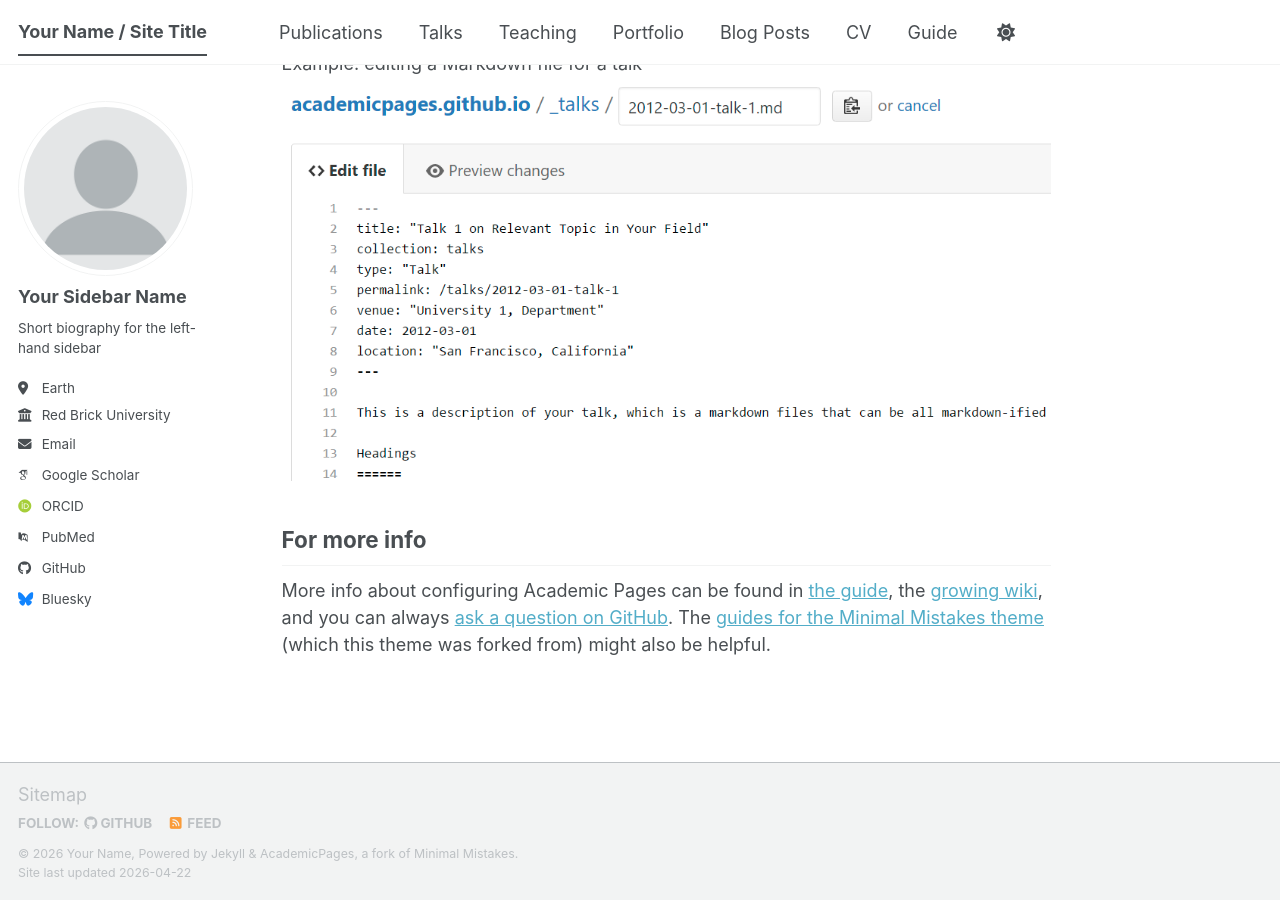
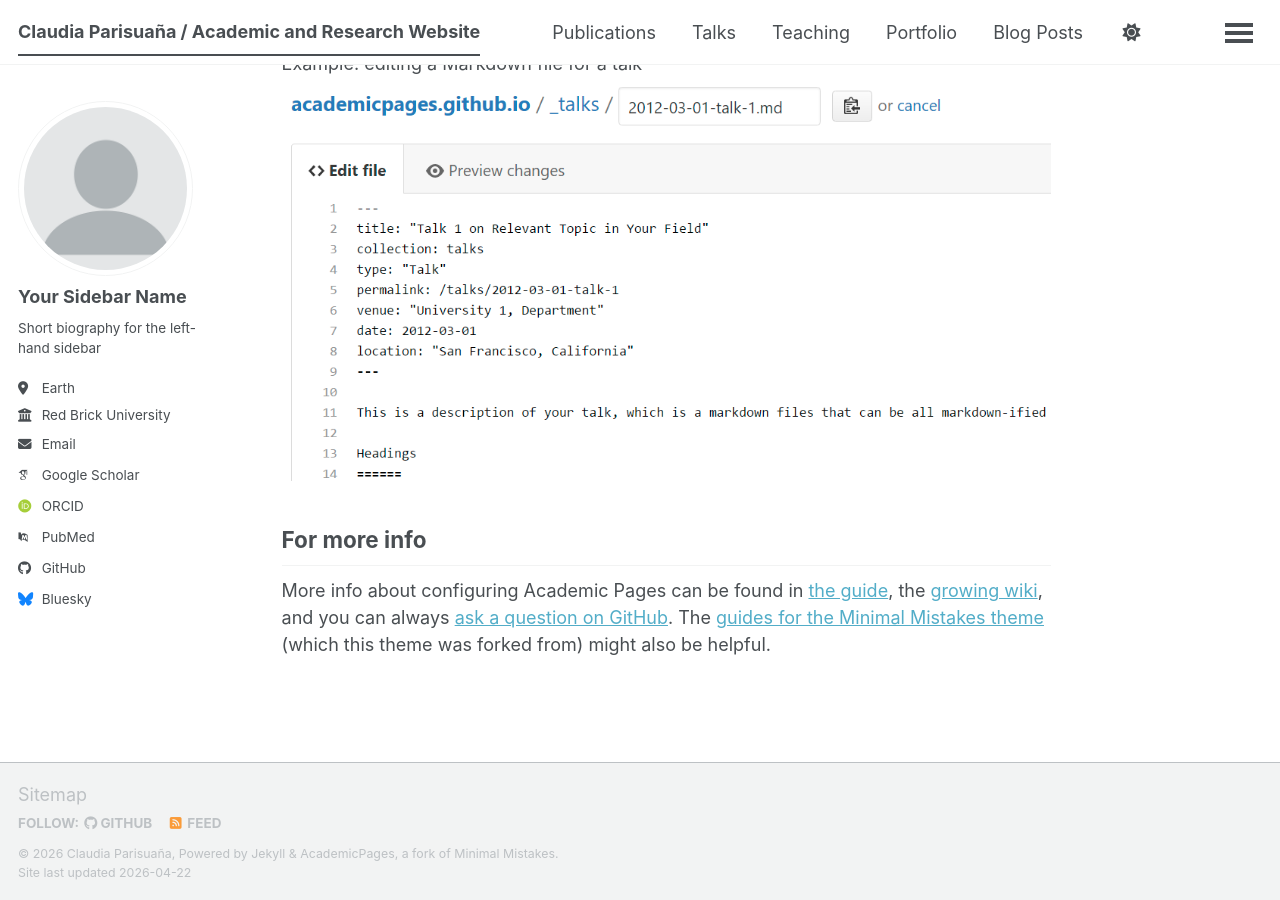
Before and after one commit to cparisuana/claudiaparisuana, a Jekyll site: the page built from _pages/about.md, in a window 1280 px wide and 900 px high, scrolled down 2720 px. Built offline with Jekyll 4.4.1, drawn with Linux system fonts in a browser that asks for light colours; some web fonts are replaced; a script bundle is joined from its source files by our own code; library files that are not in the unit come from our copies.

Commit message:
Update site configuration with personal details

```diff
--- a/_config.yml
+++ b/_config.yml
@@ -9,14 +9,14 @@
 # Basic Site Settings
 locale                   : "en-US"
 site_theme               : "default" # The available themes options are "default", "air", "sunrise", "mint", "dirt" and "contrast"
-title                    : "Your Name / Site Title"
+title                    : "Claudia Parisuaña / Academic and Research Website"
 title_separator          : "-"
-name                     : &name "Your Name"
-description              : &description "Your Name's academic portfolio"   # Update this with a general description of your site, this is the default if not overridden by a page
-url                      : https://academicpages.github.io # The base hostname & protocol for your site e.g. "https://[your GitHub username].github.io",
+name                     : &name "Claudia Parisuaña"
+description              : &description "Claudia Parisuaña's academic portfolio"   # Update this with a general description of your site, this is the default if not overridden by a page
+url                      : https://cparisuana.github.io/claudiaparisuana/ # The base hostname & protocol for your site e.g. "https://[your GitHub username].github.io",
                                                            # or if you already have some other page hosted on Github then use "https://[your GitHub username].github.io/[Your Repo Name]"
 baseurl                  : "" # the subpath of your site, e.g. "/blog"
-repository               : "academicpages/academicpages.github.io"
+repository               : "cparisuana/claudiaparisuana.github.io"
 
 # Site Author - The following control what appear as part of the author content on the side bar.
 #               If a field is blank the icon and link will not appear, otherwise it will be shown.
@@ -51,7 +51,7 @@ author:
   bitbucket        : # Username - Update with your username on the site
   codepen          : # Username
   dribbble         : # Username
-  github           : "academicpages"
+  github           : "claudiaparisuana"
   kaggle           : # Username
   stackoverflow    : # User number or user number and name (i.e., use "1" or "1/jeff-atwood")
 
```
